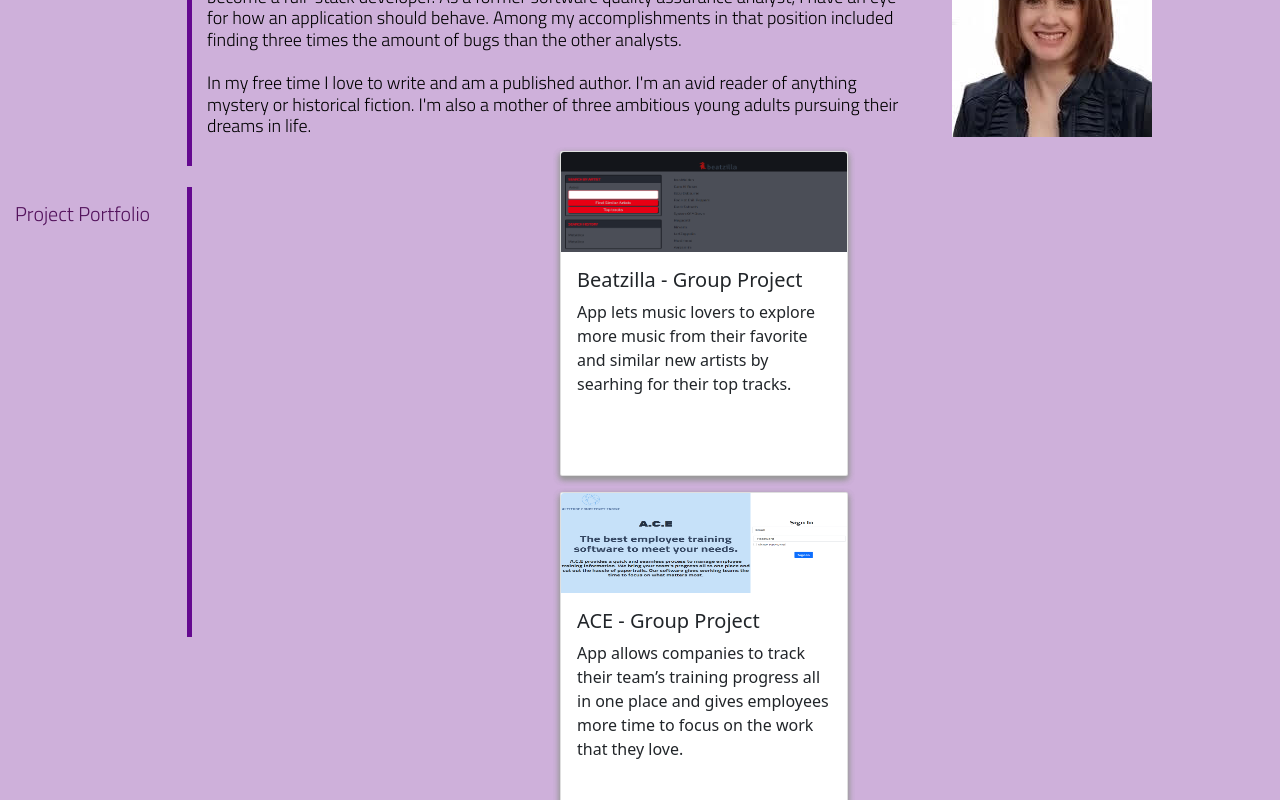
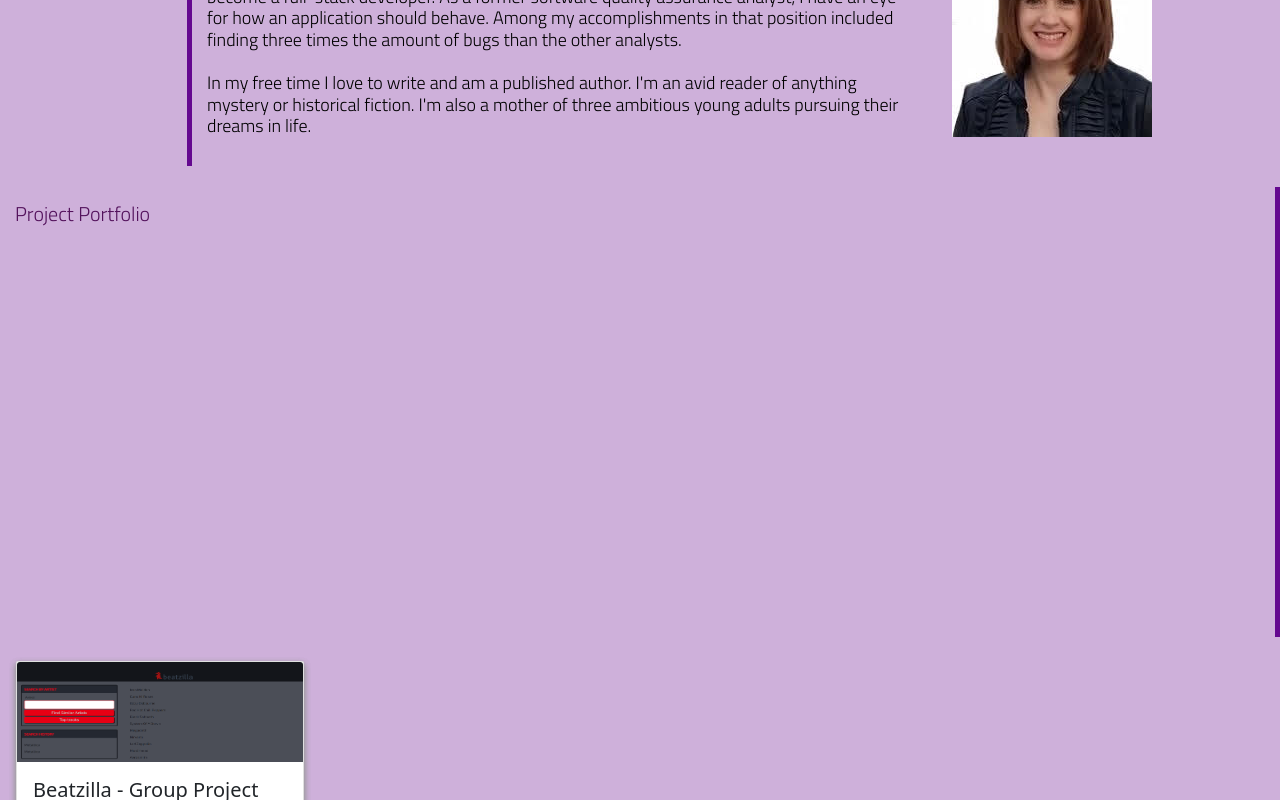
Before and after one commit to hrkoren/React_Portfolio, a React (Create React App) app: page / in a window 1280 px wide. Shown: the part 380-1180 px from the top of the page. Built offline with nearby package versions, Linux system fonts and the light colour scheme; the HTML template or start-up script is replaced by a standard one.

Commit message:
continued working on react card styling

```diff
--- a/src/components/Projects/projects.js
+++ b/src/components/Projects/projects.js
@@ -12,9 +12,9 @@ class Projects extends Component {
         return (
             <section id='work'>
                 <h2 class='side-header'>Project Portfolio</h2>
-                <div class='portfolio-container'>
+                <div class='portfolio-container' style={{ display: 'flex', flexDirection: 'row' }}>
                     <CardColumns>
-                        <Card className='card' style={{ width: '18rem' }}>
+                        <Card className='card' style={{ width: '18rem', flex: 1 }}>
                             <Card.Img className='image' variant='top' src={Project1} />
                             <Card.Body>
                                 <Card.Title>Beatzilla - Group Project</Card.Title>
--- a/src/components/Projects/style.css
+++ b/src/components/Projects/style.css
@@ -14,11 +14,11 @@ main {
   max-width: 80%;
 }
 
-#work {
+/* #work {
   display: flex;
   flex-direction: row;
   flex-basis: 75%;
-}
+} */
 
 .side-header {
   font-family: "Titillium Web", sans-serif;
@@ -37,17 +37,17 @@ main {
   height: 450px;
 }
 
-.portfolio-container {
-  display: flex;
-  flex-direction: row;
-  flex-wrap: wrap;
-  flex-basis: 80%;
-  justify-content: center;
-  align-content: center;
-  align-content: wrap;
-  padding: 3px;
+/* .portfolio-container { */
+/* display: flex; */
+/* flex-direction: row; */
+/* flex-wrap: wrap; */
+/* flex-basis: 80%; */
+/* justify-content: center; */
+/* align-content: center;
+  align-content: wrap; */
+/* padding: 3px;
   margin-top: -45px;
-}
+} */
 
 .card {
   border-radius: 2px;
```
